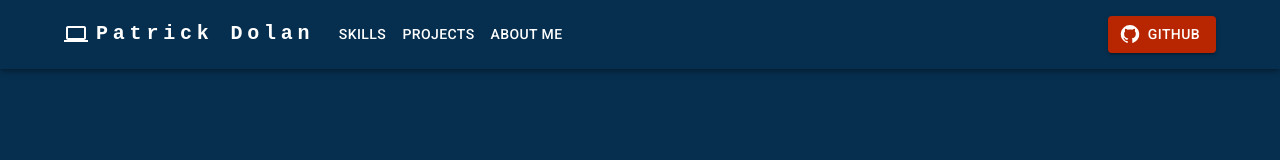
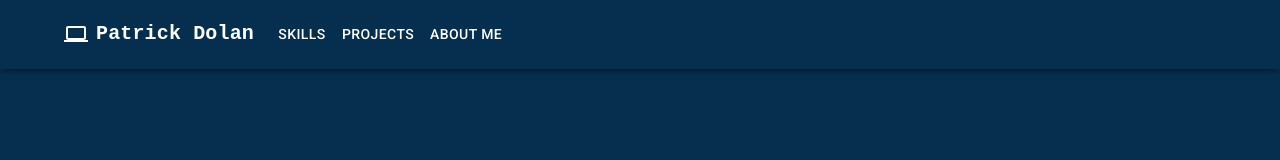
Before and after one commit to Patrick-Dolan/portfolio-v2, a React (Create React App) app: page / in a window 1280 px wide. Shown: the top 160 px of the page. Built offline with nearby package versions, Linux system fonts and the light colour scheme.

Commit message:
update: remove github button from navbar     update: change name to have no letter spacing and be h6 variant       feature: add hideonscroll effect for navbar

```diff
--- a/src/components/navbar/Navbar.js
+++ b/src/components/navbar/Navbar.js
@@ -3,7 +3,6 @@ import AppBar from '@mui/material/AppBar';
 import Box from '@mui/material/Box';
 import Toolbar from '@mui/material/Toolbar';
 import IconButton from '@mui/material/IconButton';
-import GitHubIcon from '@mui/icons-material/GitHub';
 import ComputerIcon from '@mui/icons-material/Computer';
 import Typography from '@mui/material/Typography';
 import Menu from '@mui/material/Menu';
@@ -12,8 +11,22 @@ import Container from '@mui/material/Container';
 import Button from '@mui/material/Button';
 import MenuItem from '@mui/material/MenuItem';
 import { HashLink } from "react-router-hash-link";
+import { Slide, useScrollTrigger } from "@mui/material";
 
-const Navbar = () => {
+const HideOnScroll = (props) => {
+  const { children, window } = props;
+  const trigger = useScrollTrigger({
+    target: window ? window() : undefined,
+  });
+
+  return(
+    <Slide appear={false} direction="down" in={!trigger}>
+      {children}
+    </Slide>
+  )
+}
+
+const Navbar = (props) => {
   const [anchorElNav, setAnchorElNav] = useState(null);
 
   const handleOpenNavMenu = (event) => {
@@ -25,6 +38,7 @@ const Navbar = () => {
   };
 
   return (
+    <HideOnScroll {...props}>
       <AppBar position="sticky">
         <Container maxWidth="lg">
           <Toolbar disableGutters>
@@ -39,7 +53,6 @@ const Navbar = () => {
                 display: { xs: 'none', md: 'flex' },
                 fontFamily: 'monospace',
                 fontWeight: 700,
-              letterSpacing: '.3rem',
                 color: 'inherit',
                 textDecoration: 'none',
               }}
@@ -101,7 +114,7 @@ const Navbar = () => {
             </Box>
             <ComputerIcon sx={{ display: { xs: 'flex', md: 'none' }, mr: 1 }} />
             <Typography
-            variant="h5"
+              variant="h6"
               noWrap
               component="a"
               href=""
@@ -111,7 +124,6 @@ const Navbar = () => {
                 flexGrow: 1,
                 fontFamily: 'monospace',
                 fontWeight: 700,
-              letterSpacing: '.3rem',
                 color: 'inherit',
                 textDecoration: 'none',
               }}
@@ -146,19 +158,12 @@ const Navbar = () => {
             </Box>
 
             <Box sx={{ flexGrow: 0 }}>
-            <Button
-            variant="contained"
-            color="secondary"
-            href="https://github.com/Patrick-Dolan"
-            target="_blank"
-            startIcon={<GitHubIcon />}
-            >
-              Github
-            </Button>
+              {/* Third column here if desired */}
             </Box>
           </Toolbar>
         </Container>
       </AppBar>
+    </HideOnScroll>
   );
 };
 export default Navbar;
```
Lines whose indentation alone changed are shown as unchanged.
